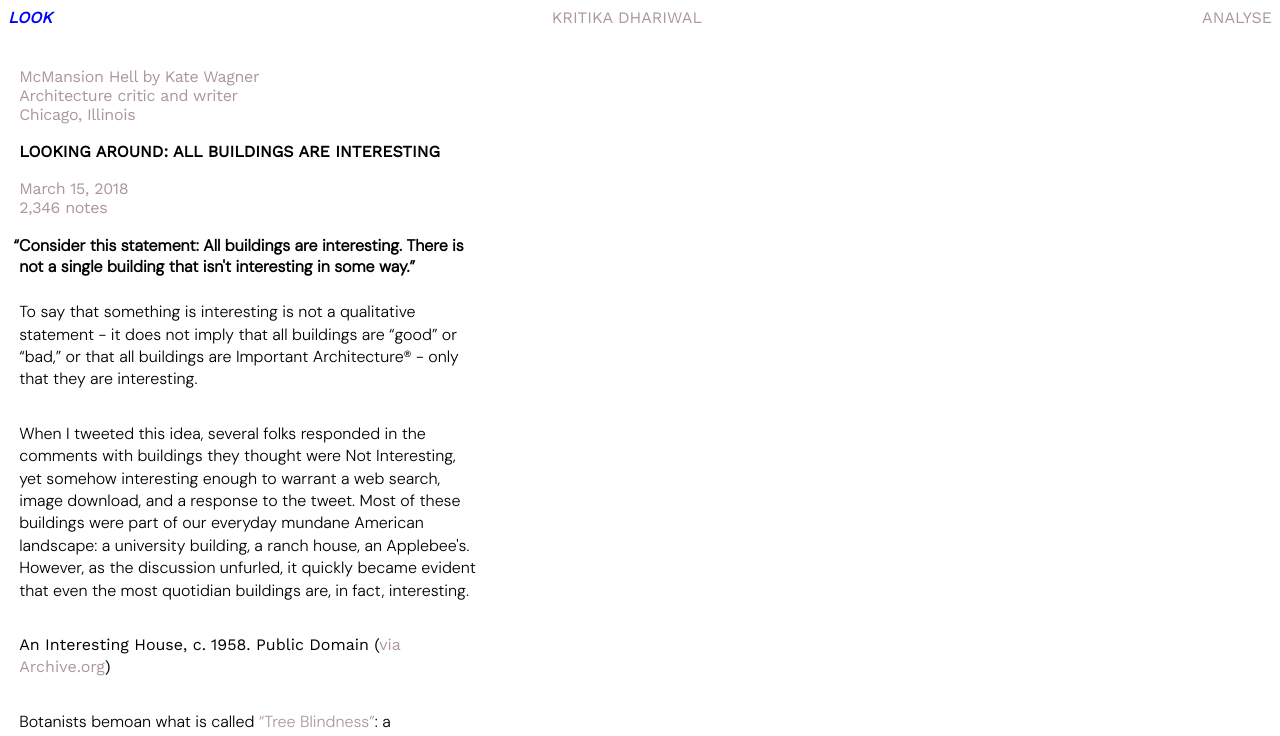
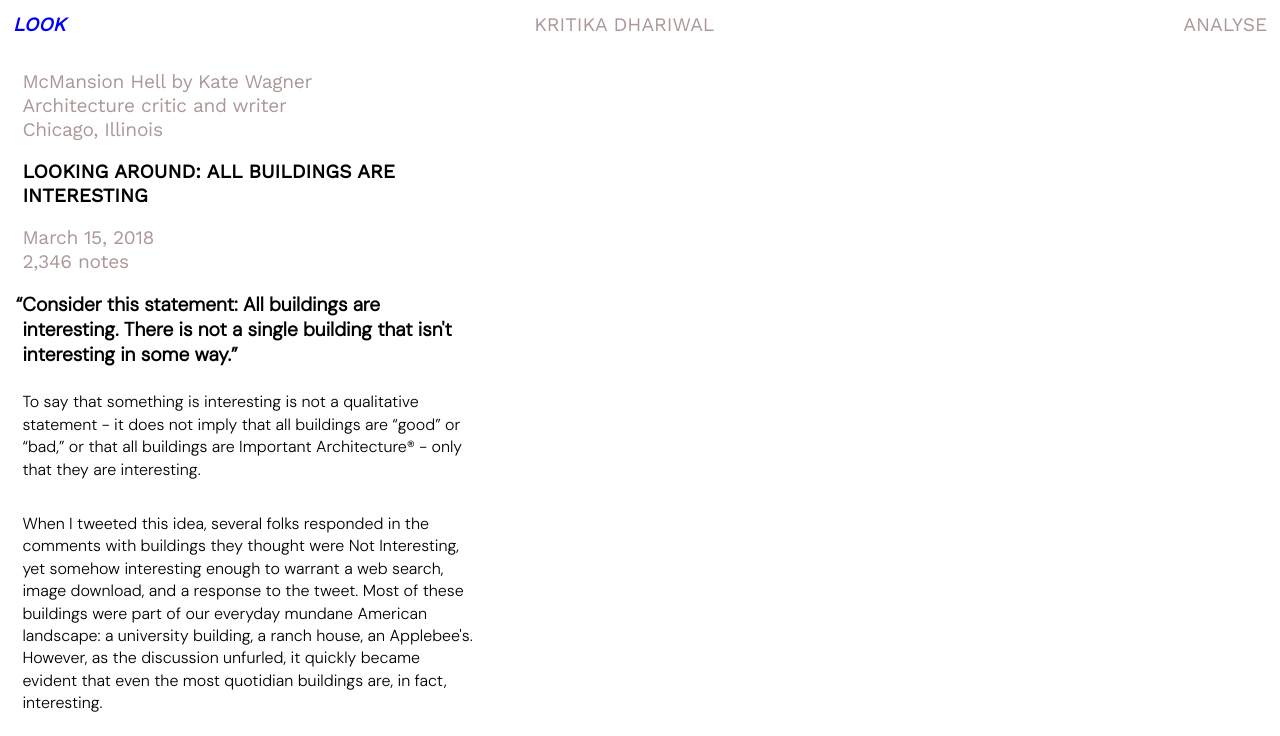
Before and after one commit to KritsD/Binding, a plain HTML site: page index-one.html in a window 1280 px wide. Shown: the top 736 px of the page. Drawn offline with nearby package versions, Linux system fonts and the light colour scheme; a web font is replaced by a local one.

Commit message:
Update common.css

```diff
--- a/common.css
+++ b/common.css
@@ -105,6 +105,66 @@
     }
 }
 
+@media (min-width: 900px) {
+    nav > a {
+        padding: 0.8rem;
+        font-size: calc(1.2 * var(--typography-base));
+    }
+
+    body {
+        padding: 1.4rem;
+    }
+
+    header > p, h1 {
+        font-size: calc(1.2 * var(--typography-base));
+        line-height: 1.5rem;
+    }
+
+    h1 {
+        max-width: 900px;
+    }
+
+    blockquote {
+        font-size: calc(1.2 * var(--typography-base));
+        display:block;
+        max-width: 700px;
+    }
+
+    blockquote:hover {
+        font-size: calc(2.5 * var(--typography-base));;
+        padding: 2.5rem;
+    }
+
+    div:nth-child(1) blockquote::before {
+        content: '“';
+        margin-left: -0.35em;
+    }
+
+    div:nth-child(1) blockquote::after { content: '”'; }
+
+    main > p {
+        font-size: calc(1 * var(--typography-base));
+        margin-top: 1.5rem;
+        margin-bottom: 2rem;
+        line-height:1.4rem;
+        max-width: 500px;
+    }
+
+    h2 {
+        font-size: calc(1 * var(--typography-base));
+    }
+
+    h3 {
+        font-size: calc(1 * var(--typography-base));
+    }
+
+    h4:hover {
+        padding: 1rem;
+        font-size: calc(1.3 * var(--typography-base));
+    }
+
+}
+
 
 /* General Code */
 header > p {
```
